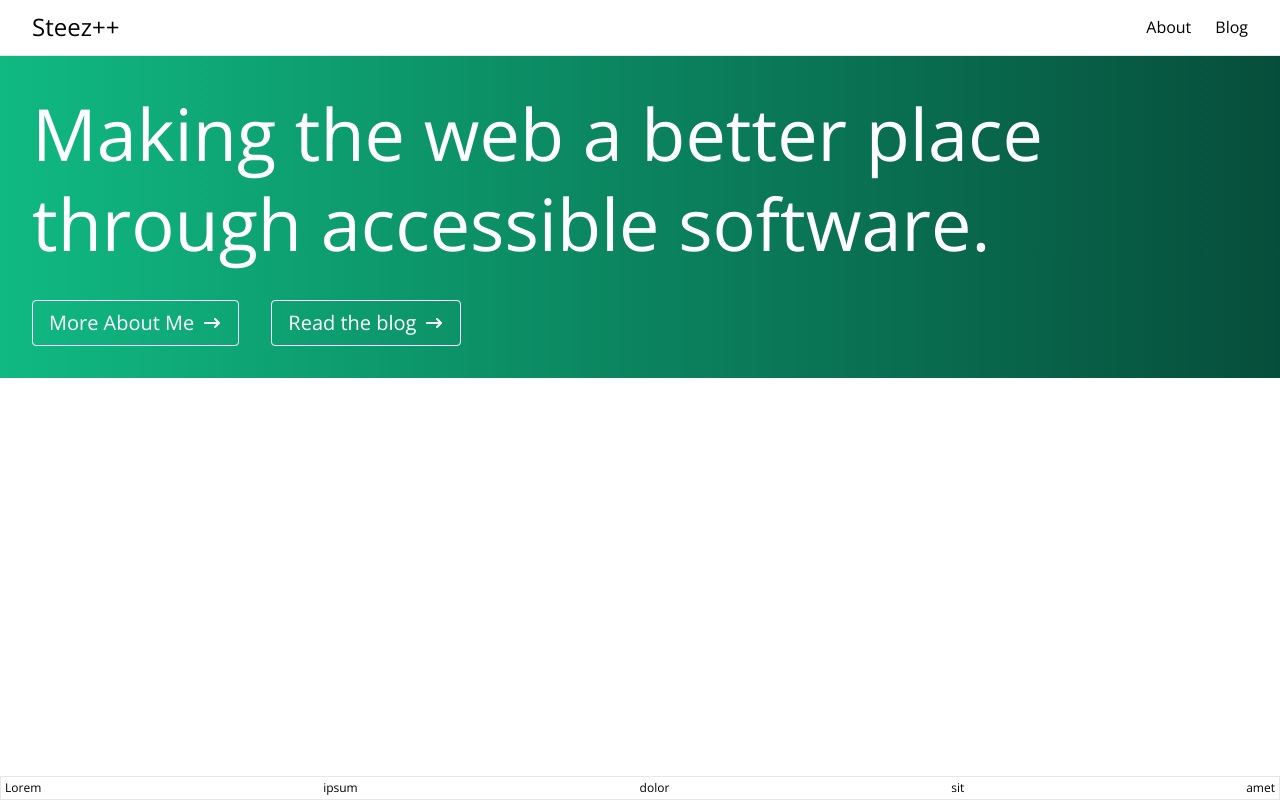
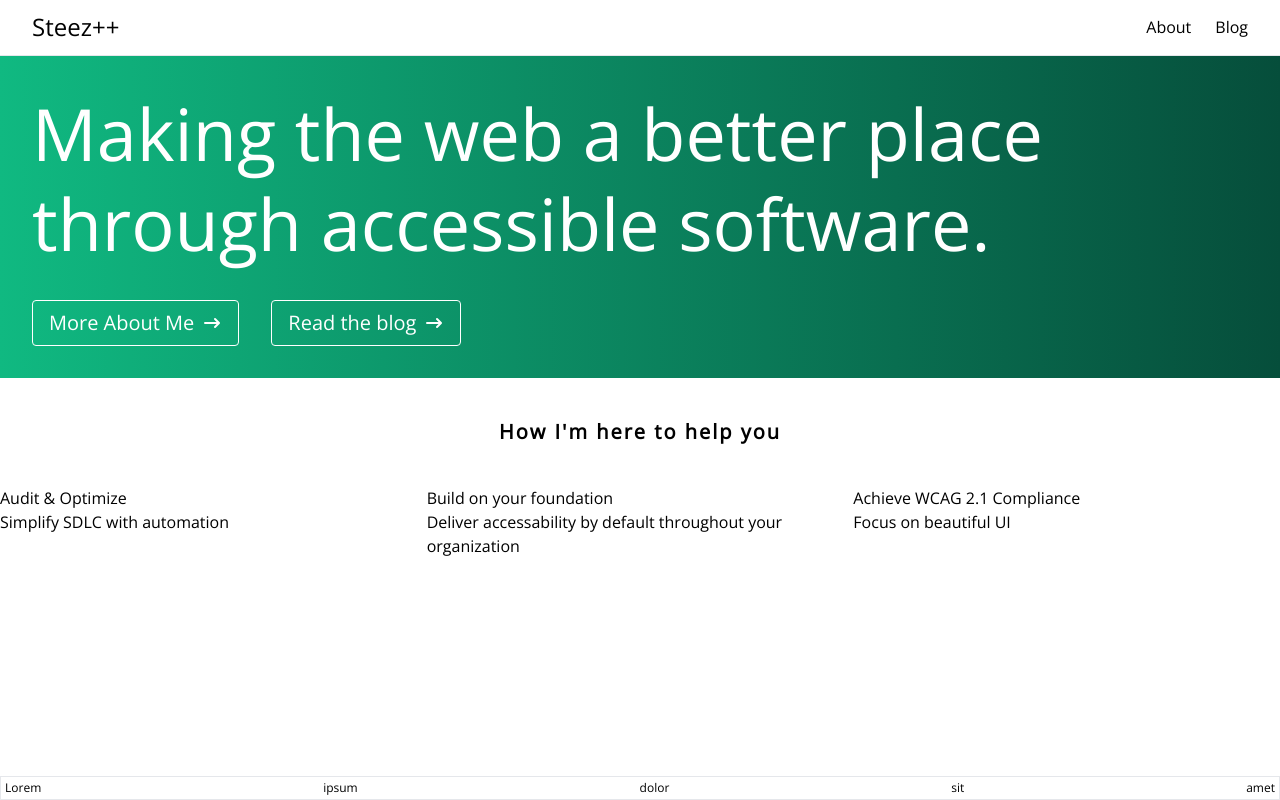
Before and after one commit to steezplusplus/Accessible-Web-Components, a Next.js app: page / in a window 1280 px wide. Built offline with nearby package versions, Linux system fonts and the light colour scheme.

Commit message:
feat: init second section

```diff
--- a/app/page.tsx
+++ b/app/page.tsx
@@ -3,7 +3,7 @@ import { ArrowLink } from '@/app/_components/arrowLink/ArrowLink';
 export default async function Home() {
   return (
     <div>
-      <header className="bg-gradient-to-r from-emerald-500 to-emerald-900">
+      <header className="mb-10 bg-gradient-to-r from-emerald-500 to-emerald-900">
         <ul className="flex flex-col gap-y-8 p-8">
           <li>
             <h2 className="text-7xl leading-tight text-white">Making the web a better place through accessible software.</h2>
@@ -16,6 +16,33 @@ export default async function Home() {
           </li>
         </ul>
       </header>
+
+      <section>
+        <div className="mb-10 flex flex-col items-center justify-center">
+          <h3 className="text-xl font-bold tracking-widest">How I&apos;m here to help you</h3>
+        </div>
+
+        <ul className="grid grid-cols-3">
+          <li>
+            Audit & Optimize
+          </li>
+          <li>
+            Build on your foundation
+          </li>
+          <li>
+            Achieve WCAG 2.1 Compliance
+          </li>
+          <li>
+            Simplify SDLC with automation
+          </li>
+          <li>
+            Deliver accessability by default throughout your organization
+          </li>
+          <li>
+            Focus on beautiful UI
+          </li>
+        </ul>
+      </section>
     </div>
   );
 }
```
